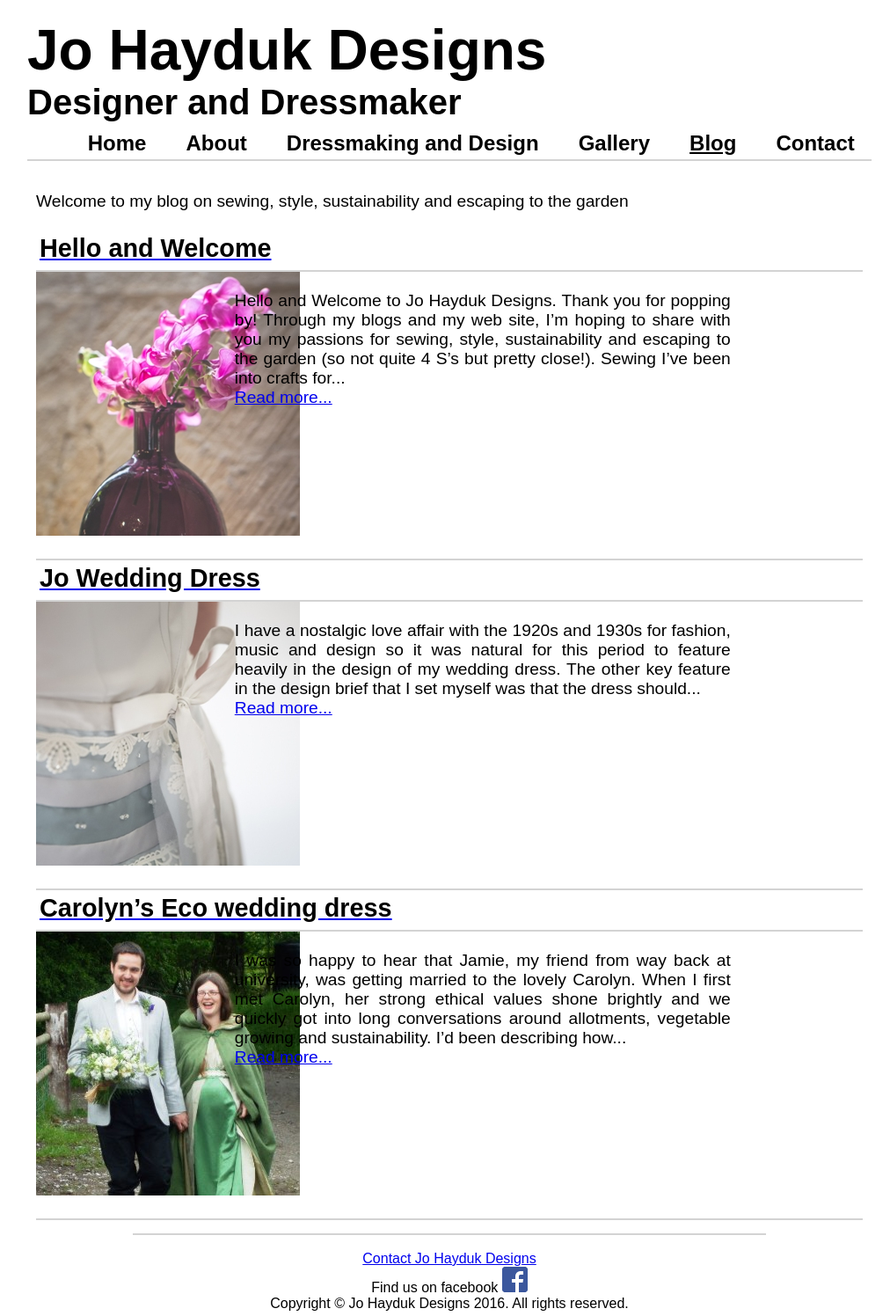
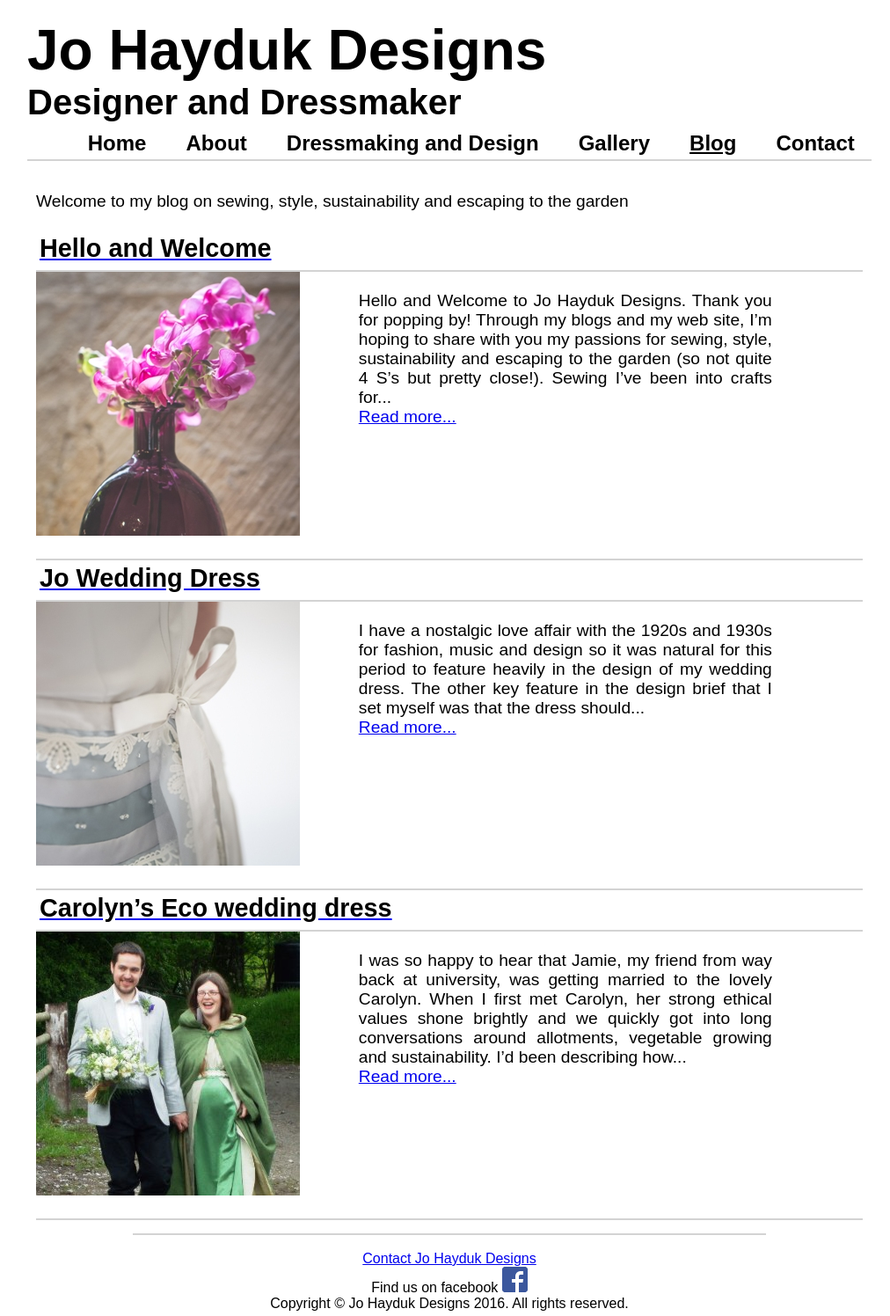
Before and after one commit to py1sl/jhdesigns_website, a Jekyll site: the page built from _pages/blog/index.html, in a window 1280 px wide. Shown: the whole page at 88% size, without its empty margins (129-1141 px from the left). Built offline with Jekyll 4.4.1, drawn with Linux system fonts in a browser that asks for light colours; some web fonts are replaced.

Commit message:
update for mobile

```diff
--- a/css/main.css
+++ b/css/main.css
@@ -266,7 +266,7 @@ margin-left: 3cm;
 
 #blog_thumb
 {
-width:20%;
+width:35%;
 display:inline-block;
 vertical-align:top;
 float: left;
@@ -275,7 +275,7 @@ float: left;
 
 #blog_sample_text
 {
-width:60%;
+width:50%;
 display:inline-block;
 height:300px;
 vertical-align:top;
```
